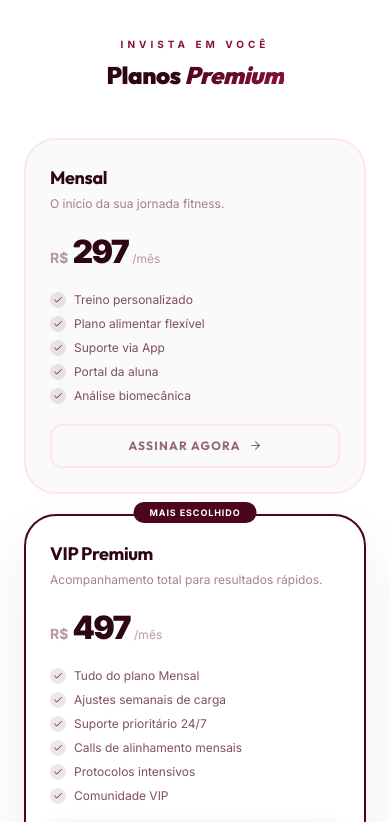
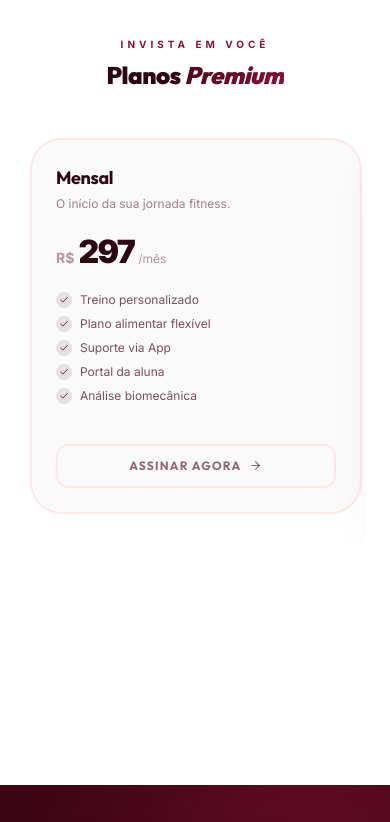
Before and after one commit to forsuspect/raypersonal, a React (Vite) app: page / in a window 390 px wide. Shown: the part 4340-5162 px from the top of the page. Built offline with nearby package versions, Linux system fonts and the light colour scheme; no server answers.

Commit message:
Implement horizontal carousel for pricing plans on mobile

```diff
--- a/src/components/Pricing.jsx
+++ b/src/components/Pricing.jsx
@@ -40,14 +40,14 @@ const Pricing = () => {
           </h2>
         </div>
 
-        <div className="grid grid-cols-1 md:grid-cols-3 gap-5 max-w-5xl mx-auto w-full">
+        <div className="flex md:grid overflow-x-auto snap-x snap-mandatory md:grid-cols-3 gap-5 max-w-5xl mx-auto w-full pb-8 md:pb-0 px-4 md:px-0 [scrollbar-width:none] [-ms-overflow-style:none] [&::-webkit-scrollbar]:hidden">
           {plans.map((plan, i) => (
             <motion.div
               key={plan.name}
               initial={{ opacity: 0, y: 20 }}
               animate={inView ? { opacity: 1, y: 0 } : {}}
               transition={{ duration: 0.5, delay: i * 0.1 }}
-              className={`relative p-6 rounded-[2rem] border-2 flex flex-col ${
+              className={`relative p-6 rounded-[2rem] border-2 flex flex-col shrink-0 w-[85vw] sm:w-[300px] md:w-auto snap-center ${
                 plan.highlight
                   ? 'border-wine-900 bg-white shadow-premium-lg md:scale-105 z-10'
                   : 'border-wine-100 bg-premium-light hover:border-wine-900/30 transition-colors'
```
